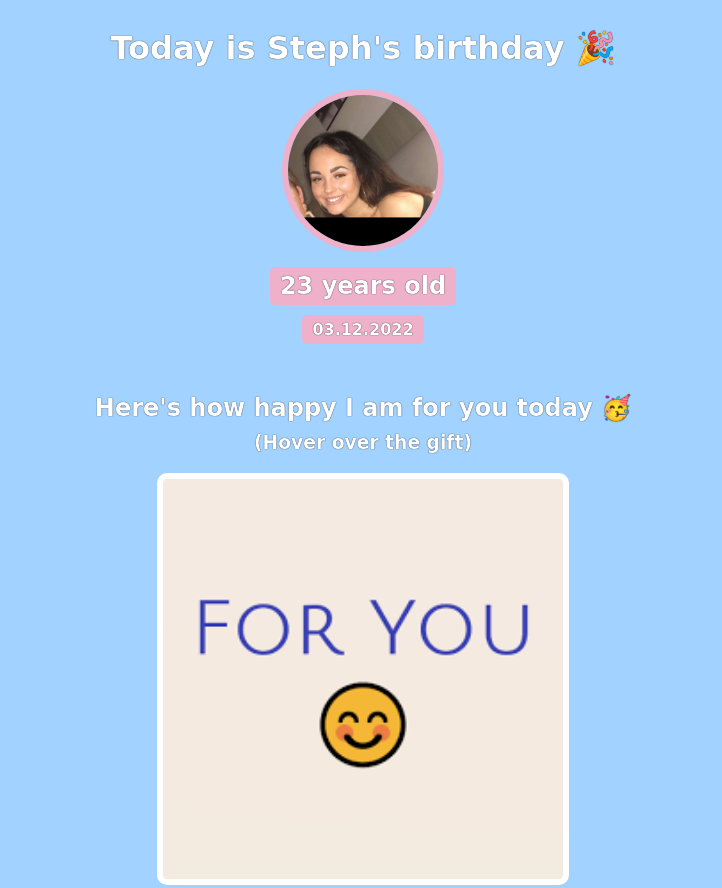
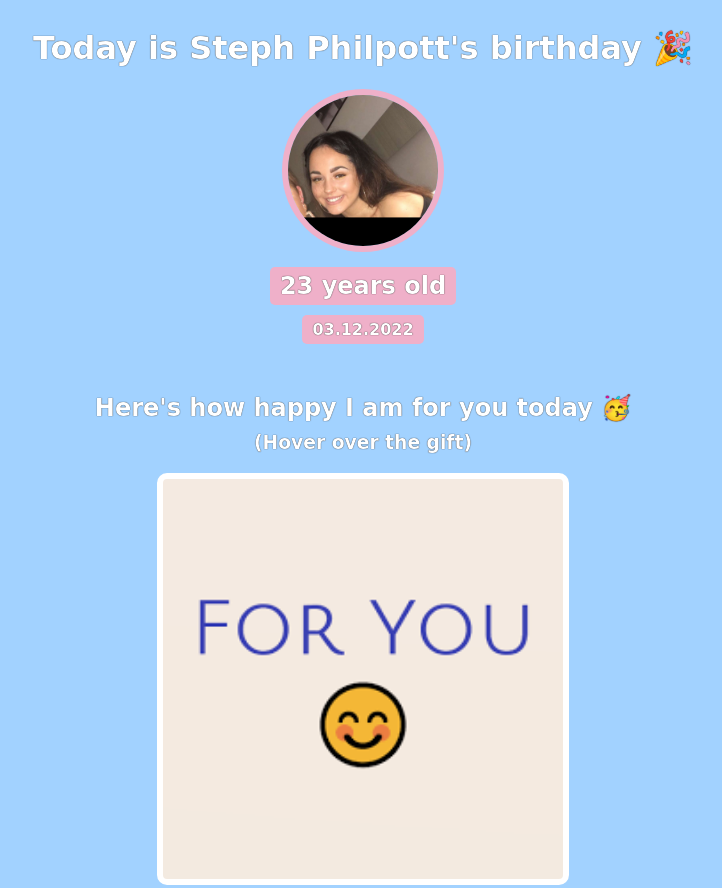
Before and after one commit to stephPhilpott/birthdaygiftsite, a plain HTML site: page index.html in a window 1280 px wide. Shown: the top 888 px of the page, without its empty margins (277-999 px from the left). Drawn offline with Linux system fonts and the light colour scheme; a web font is replaced by a local one.

Commit message:
changed name

```diff
--- a/index.html
+++ b/index.html
@@ -7,7 +7,7 @@
     </head>
     <body>
         <div id="header">
-            <h1>Today is Steph's birthday 🎉</h1>
+            <h1>Today is Steph Philpott's birthday 🎉</h1>
             <img id="bff-img" src="images/steph.jpg">
             <h2 id="bday-age">23 years old</h2>
             <h4 id="bday-date">03.12.2022</h4>
```
